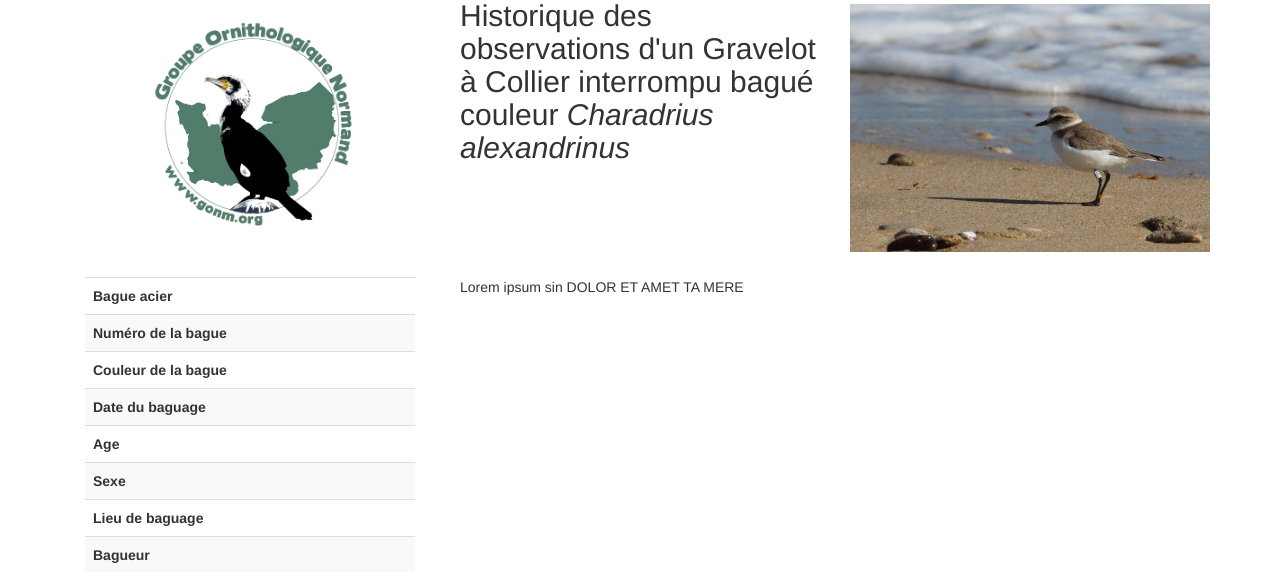
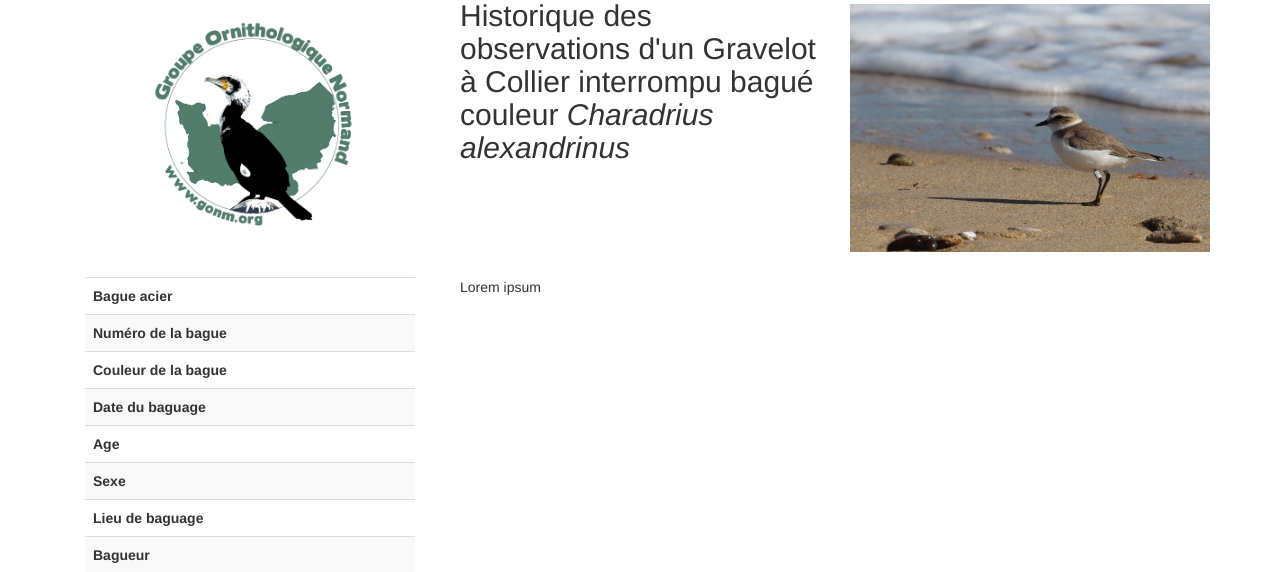
Before and after one commit to Carmain/Banding-tracking, a PHP site: page /index.php?url=obs_sheet in a window 1280 px wide. Shown: the part 159-731 px from the top of the page. Run offline with PHP 8.4, Linux system fonts and the light colour scheme; the visitor is signed in with stand-in values (Sample User, id 1).

Commit message:
Some cleaning

```diff
--- a/content/obs_sheet.php
+++ b/content/obs_sheet.php
@@ -82,7 +82,7 @@ session_start();
 	</div>
 	<div class="col-sm-8">
   		<p>
-  			Lorem ipsum sin DOLOR ET AMET TA MERE
+  			Lorem ipsum
   		</p>
   	</div>
 </div>
--- a/index.php
+++ b/index.php
@@ -42,11 +42,6 @@
             include "core/database_operations.php";
             $db = new Database_operations("kentish_plover");
 
-            /*$bird = $db->get_birds("SE05980", "BLANC");
-            while($data = $bird->fetch()) {
-                echo $data["color"];
-            }*/
-
             if (isset($_GET["url"])) {
                 include "content/" . $_GET["url"]. ".php";
             }
--- a/statics/home_made/js/banding-tracking.js
+++ b/statics/home_made/js/banding-tracking.js
@@ -8,7 +8,6 @@ var input = $(".mandatory");
 input.on("blur keyup", function () {
      if ($(this).val().length <= 0) {
          $(this).css("background", "#FFCCCC");
-         console.log(this);
      }
      else {
          $(this).css("background", "");
@@ -23,7 +22,6 @@ input.on("blur keyup", function () {
 $("form").on("submit", function (event) {
    event.preventDefault();
    var missing_require = false;
-   console.log(input);
 
    for (var i = 0; i < input.length; i++) {
         if ($(input[i]).val().length <= 0) {
```
